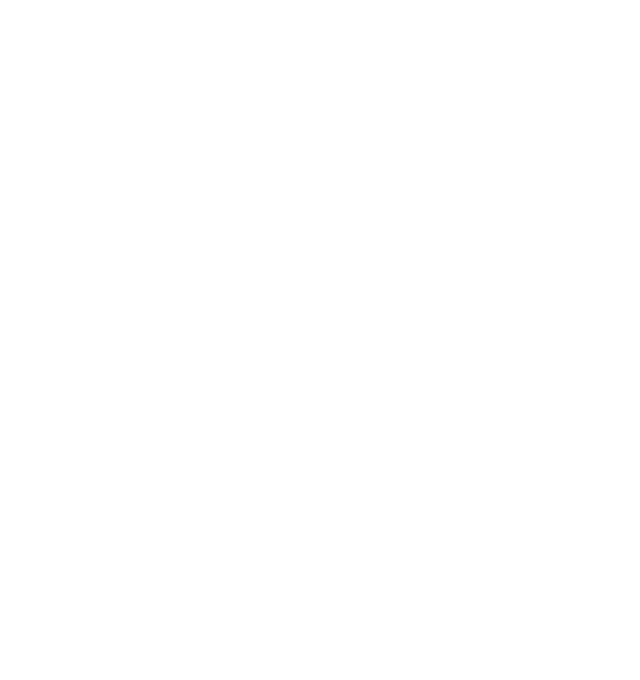
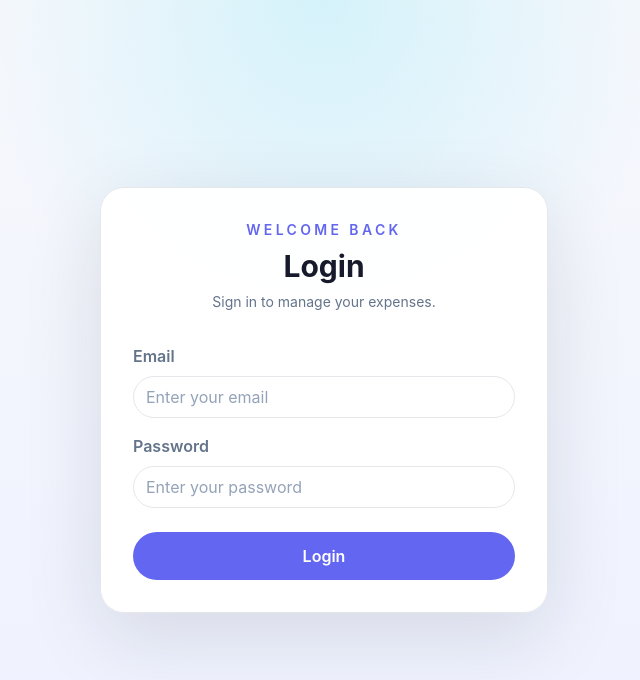
Before and after one commit to rishi2514/expenseTracker, a React app in the folder frontend/: page /login in a window 1280 px wide. Before the commit this address had no page. Shown: the top 680 px of the page, without its empty margins (316-956 px from the left). Built offline with nearby package versions, Linux system fonts and the light colour scheme; the HTML template or start-up script is replaced by a standard one.

Commit message:
feat: implement  shared Tailwind theme tokens and made initial pages

```diff
--- a/frontend/src/App.jsx
+++ b/frontend/src/App.jsx
@@ -1,12 +1,14 @@
 import { Route, Routes } from "react-router-dom"
 import Login from "./pages/Login"
 import Register from "./pages/Register"
+import Home from "./pages/Home"
 
 function App() {
 
   return (
    <Routes>
-    <Route path="/" element={<Login />} />
+    <Route path="/" element={<Home />} />
+    <Route path="/login" element={<Login />} />
     <Route path="/register" element={<Register />} />
    </Routes>
   )
--- /dev/null
+++ b/frontend/src/components/Input.jsx
@@ -0,0 +1,22 @@
+import React from "react";
+
+const Input = ({ label, type, id, placeholder, divStyle, inputStyle }) => {
+  return (
+    <div className={`w-full ${divStyle}`}>
+      <label
+        htmlFor={id}
+        className="mb-2 block font-semibold text-light-textSecondary"
+      >
+        {label}
+      </label>
+      <input
+        type={type}
+        id={id}
+        className={`w-full rounded-3xl border border-light-border bg-light-surface px-3 py-2 text-light-textPrimary placeholder:text-light-textMuted focus:border-brand-primary focus:outline-none focus:ring-2 focus:ring-brand-accent/30 ${inputStyle}`}
+        placeholder={placeholder}
+      />
+    </div>
+  );
+};
+
+export default Input;
--- a/frontend/src/index.css
+++ b/frontend/src/index.css
@@ -1 +1,46 @@
 @import "tailwindcss";
+
+@theme {
+	--color-brand-primary: #6366F1;
+	--color-brand-primaryLight: #8B7CF6;
+	--color-brand-primaryDark: #4F46E5;
+	--color-brand-accent: #22D3EE;
+
+	--color-semantic-success: #10B981;
+	--color-semantic-warning: #F59E0B;
+	--color-semantic-danger: #EF4444;
+
+	--color-light-background: #F7F8FC;
+	--color-light-surface: #FFFFFF;
+	--color-light-surfaceSecondary: #F1F3F9;
+	--color-light-border: #E5E7EB;
+	--color-light-textPrimary: #171A2B;
+	--color-light-textSecondary: #64748B;
+	--color-light-textMuted: #94A3B8;
+
+	--color-dark-background: #0B0F19;
+	--color-dark-surface: #111827;
+	--color-dark-surfaceSecondary: #151C2B;
+	--color-dark-border: #263044;
+	--color-dark-textPrimary: #F8FAFC;
+	--color-dark-textSecondary: #94A3B8;
+	--color-dark-textMuted: #64748B;
+}
+
+html {
+	background: #f7f8fc;
+	color: #171a2b;
+}
+
+body {
+	min-height: 100vh;
+	margin: 0;
+	background: #f7f8fc;
+	color: #171a2b;
+	-webkit-font-smoothing: antialiased;
+	-moz-osx-font-smoothing: grayscale;
+}
+
+#root {
+	min-height: 100vh;
+}
--- /dev/null
+++ b/frontend/src/pages/Home.jsx
@@ -0,0 +1,17 @@
+import React from 'react'
+import { Link } from 'react-router-dom'
+
+const Home = () => {
+  return (
+    <div className='w-full h-screen flex justify-center align-center gap-5'>
+      <button>
+        <Link to="/login">Login</Link>
+      </button>
+      <button>
+        <Link to="/register">Register</Link>
+      </button>
+    </div>
+  )
+}
+
+export default Home
--- a/frontend/src/pages/Login.jsx
+++ b/frontend/src/pages/Login.jsx
@@ -1,11 +1,46 @@
-import React from 'react'
+import React from "react";
+import Input from "../components/Input.jsx";
 
 const Login = () => {
   return (
-    <div className="text-3xl font-bold underline text-red-600 ">
-      Login Page
+    <div className="flex min-h-screen items-center justify-center bg-[radial-gradient(circle_at_top,_rgba(34,211,238,0.16),_transparent_35%),linear-gradient(180deg,_#F7F8FC_0%,_#EEF2FF_100%)] px-4">
+      <div className="w-full max-w-md rounded-3xl border border-light-border bg-light-surface/95 p-8 shadow-[0_24px_80px_rgba(15,23,42,0.12)] backdrop-blur">
+        <div className="mb-8 text-center">
+          <p className="mb-2 text-sm font-semibold uppercase tracking-[0.24em] text-brand-primary">
+            Welcome back
+          </p>
+          <h2 className="text-3xl font-bold text-light-textPrimary">Login</h2>
+          <p className="mt-2 text-sm text-light-textSecondary">
+            Sign in to manage your expenses.
+          </p>
+        </div>
+        <form>
+          <div className="mb-4">
+            <Input
+              label="Email"
+              type="email"
+              id="email"
+              placeholder="Enter your email"
+            />
+          </div>
+          <div className="mb-6">
+            <Input
+              label="Password"
+              type="password"
+              id="password"
+              placeholder="Enter your password"
+            />
+          </div>
+          <button
+            type="submit"
+            className="w-full rounded-3xl bg-brand-primary px-4 py-3 font-semibold text-white transition hover:bg-brand-primaryDark focus:outline-none focus:ring-2 focus:ring-brand-accent/40"
+          >
+            Login
+          </button>
+        </form>
+      </div>
     </div>
-  )
-}
+  );
+};
 
-export default Login
+export default Login;
--- a/frontend/src/pages/Register.jsx
+++ b/frontend/src/pages/Register.jsx
@@ -2,8 +2,18 @@
 
 const Register = () => {
   return (
-    <div className="text-3xl font-bold underline text-green-600">
-      Register Page
+    <div className="flex min-h-screen items-center justify-center bg-light-background px-4">
+      <div className="rounded-3xl border border-light-border bg-light-surface p-8 text-center shadow-[0_18px_60px_rgba(15,23,42,0.1)]">
+        <p className="text-sm font-semibold uppercase tracking-[0.24em] text-brand-accent">
+          Join now
+        </p>
+        <h1 className="mt-3 text-3xl font-bold text-light-textPrimary">
+          Register Page
+        </h1>
+        <p className="mt-2 text-sm text-light-textSecondary">
+          This page is now using the shared Tailwind theme tokens.
+        </p>
+      </div>
     </div>
   )
 }
--- /dev/null
+++ b/frontend/src/utils/colors.js
@@ -0,0 +1,36 @@
+export const colors = {
+  brand: {
+    primary: "#6366F1",
+    primaryLight: "#8B7CF6",
+    primaryDark: "#4F46E5",
+    accent: "#22D3EE",
+  },
+
+  semantic: {
+    success: "#10B981",
+    warning: "#F59E0B",
+    danger: "#EF4444",
+  },
+
+  light: {
+    background: "#F7F8FC",
+    surface: "#FFFFFF",
+    surfaceSecondary: "#F1F3F9",
+    border: "#E5E7EB",
+
+    textPrimary: "#171A2B",
+    textSecondary: "#64748B",
+    textMuted: "#94A3B8",
+  },
+
+  dark: {
+    background: "#0B0F19",
+    surface: "#111827",
+    surfaceSecondary: "#151C2B",
+    border: "#263044",
+
+    textPrimary: "#F8FAFC",
+    textSecondary: "#94A3B8",
+    textMuted: "#64748B",
+  },
+};
--- /dev/null
+++ b/frontend/tailwind.config.js
@@ -0,0 +1,10 @@
+import { colors } from "./src/utils/colors.js";
+
+/** @type {import('tailwindcss').Config} */
+export default {
+  theme: {
+    extend: {
+      colors,
+    },
+  },
+};
```
